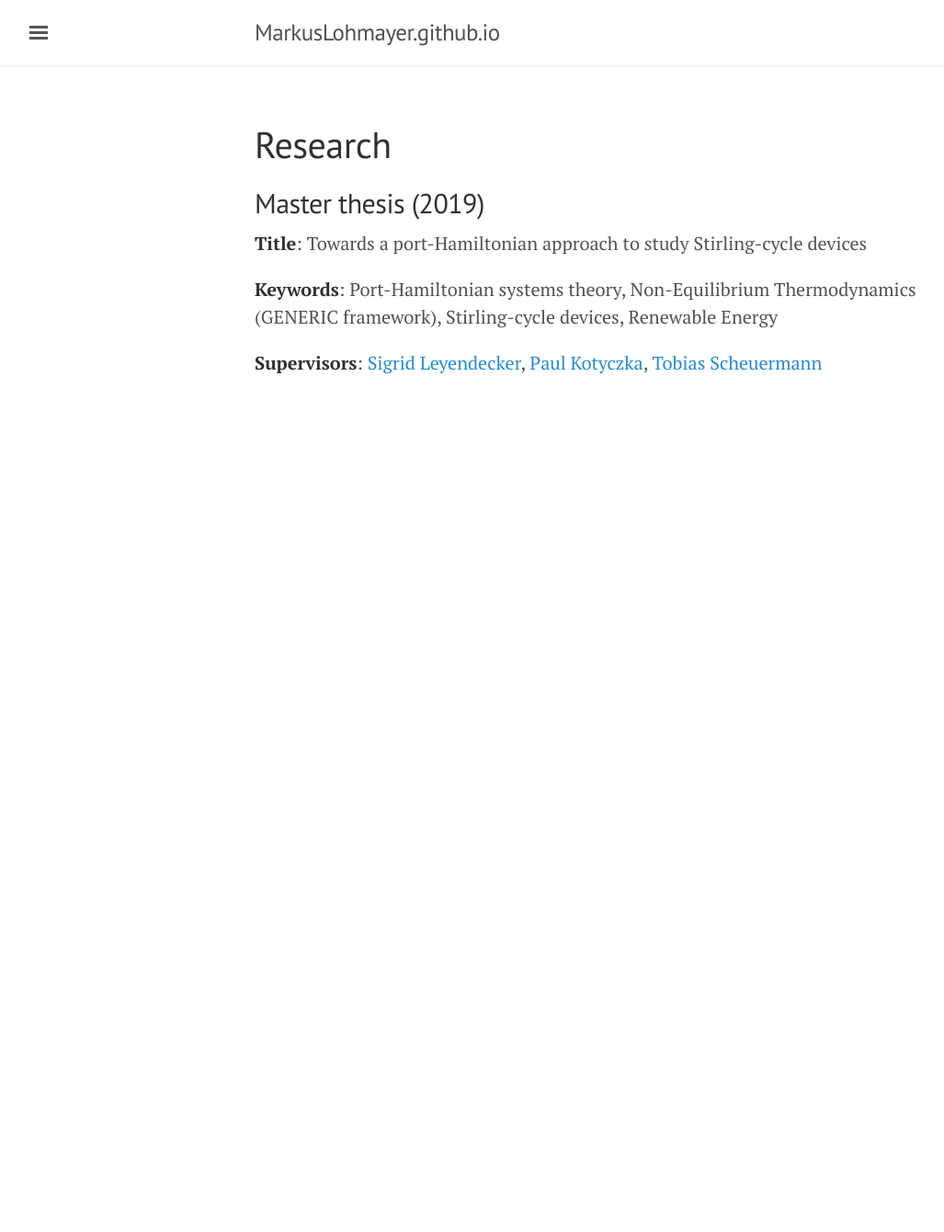
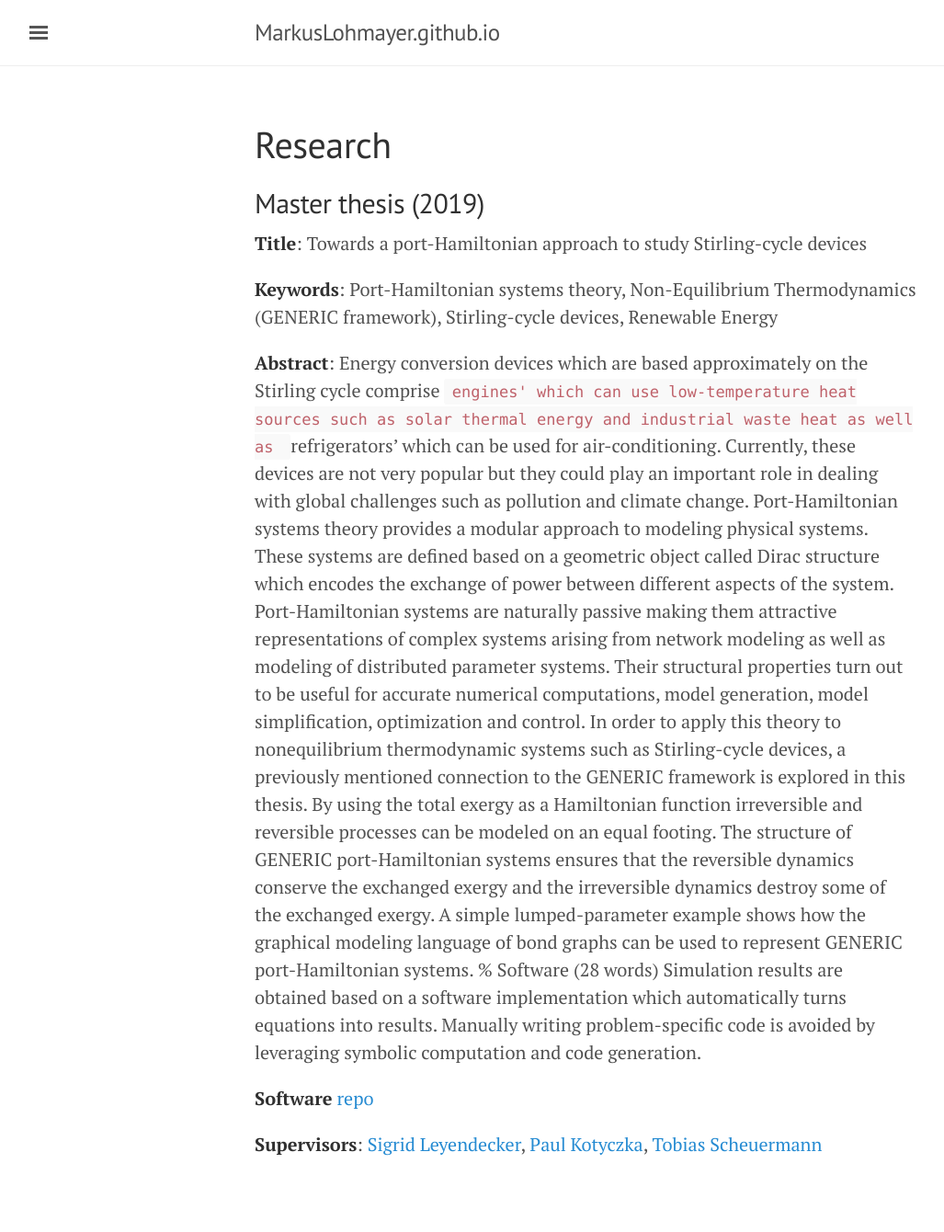
Before and after one commit to MarkusLohmayer/MarkusLohmayer.github.io, a Jekyll site: the page built from research.md, in a window 1280 px wide. Shown: the whole page at 92% size, without its empty margins (3-1030 px from the left). Built offline with Jekyll 4.4.1, drawn with Linux system fonts in a browser that asks for light colours; nearby versions of some CDN libraries; before the commit the page ends 900 px from its top, so only the background shows below that.

Commit message:
added details about thesis

```diff
--- a/research.md
+++ b/research.md
@@ -14,6 +14,64 @@ Non-Equilibrium Thermodynamics (GENERIC framework),
 Stirling-cycle devices,
 Renewable Energy
 
+**Abstract**:
+Energy conversion devices
+which are based approximately on the Stirling cycle
+comprise
+`engines'
+which can use low-temperature heat sources
+such as solar thermal energy and industrial waste heat
+as well as
+`refrigerators'
+which can be used for air-conditioning.
+Currently, these devices are not very popular
+but they could play an important role in
+dealing with global challenges
+such as pollution and climate change.
+Port-Hamiltonian systems theory
+provides a modular approach
+to modeling physical systems.
+These systems are defined
+based on a geometric object
+called Dirac structure
+which encodes the exchange of power between different
+aspects of the system.
+Port-Hamiltonian systems are naturally passive
+making them attractive representations of
+complex systems arising from
+network modeling
+as well as
+modeling of distributed parameter systems.
+Their structural properties turn out to be useful
+for accurate numerical computations,
+model generation, model simplification,
+optimization and control.
+In order to apply this theory
+to nonequilibrium thermodynamic systems
+such as Stirling-cycle devices,
+a previously mentioned connection to
+the GENERIC framework is explored in this thesis.
+By using the total exergy as a Hamiltonian function
+irreversible and reversible processes
+can be modeled on an equal footing.
+The structure of GENERIC port-Hamiltonian systems
+ensures that
+the reversible dynamics conserve the exchanged exergy and
+the irreversible dynamics destroy some of the exchanged exergy.
+A simple lumped-parameter example shows how
+the graphical modeling language of bond graphs
+can be used to represent GENERIC port-Hamiltonian systems.
+% Software (28 words)
+Simulation results are obtained
+based on a software implementation
+which automatically turns equations into results.
+Manually writing problem-specific code
+is avoided by leveraging
+symbolic computation and code generation.
+
+**Software**
+[repo](https://github.com/MarkusLohmayer/master-thesis-code)
+
 **Supervisors**:
 [Sigrid Leyendecker](http://ltd.techfak.fau.de/Team/Leyendecker/SLeyendecker_Publications.htm),
 [Paul Kotyczka](https://www.rt.mw.tum.de/en/members/current/paul-kotyczka/),
```
